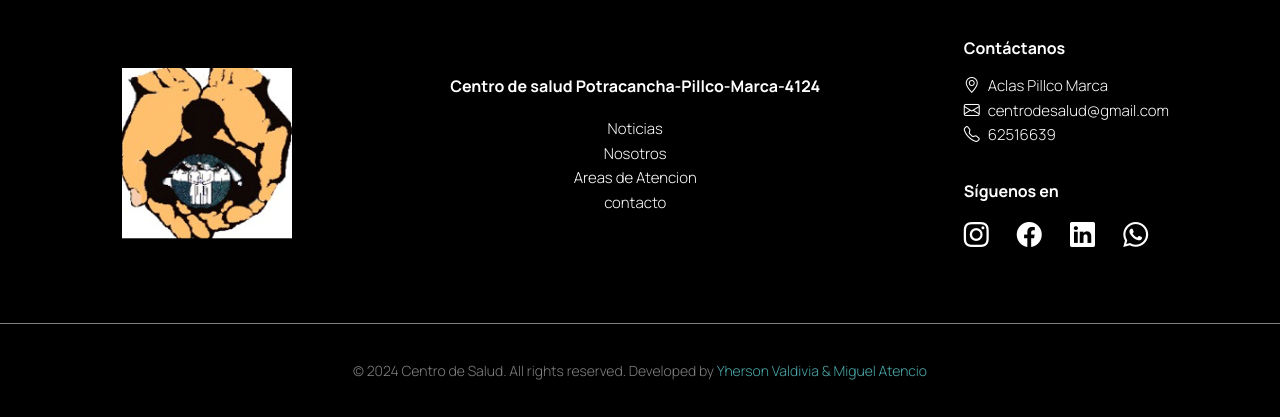
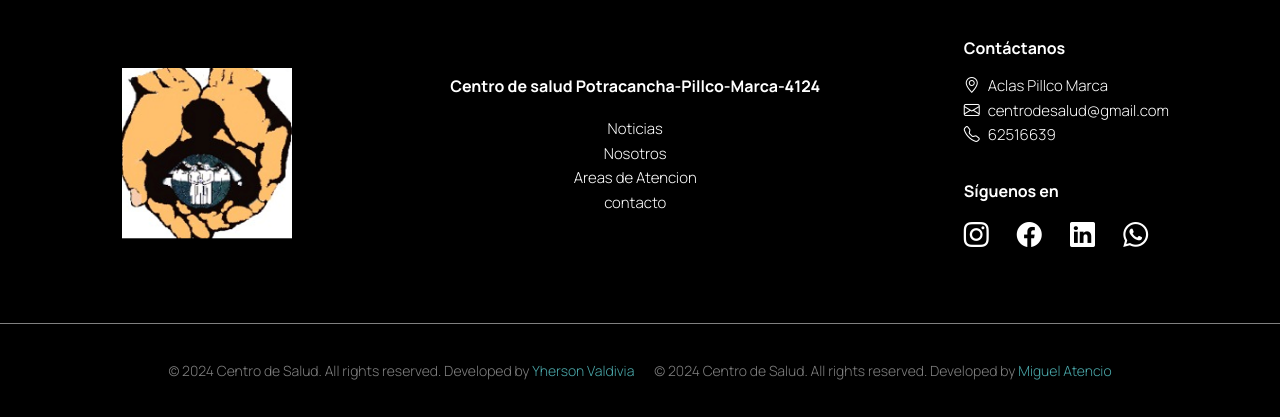
Before and after one commit to miguelitomasna/PF_Valdivia-master, a website: page index.html in a window 1280 px wide. Shown: the part 3688-4105 px from the top of the page. Drawn offline with nearby package versions, Linux system fonts and the light colour scheme.

Commit message:
footer terms

```diff
--- a/index.html
+++ b/index.html
@@ -35,8 +35,8 @@
                                 href="./pages/nosotros.html">Nosotros</a>
                         </li>
                         <li class="nav-item">
-                            <a class="nav-link tamano-link" aria-current="page"
-                                href="./pages/AreasdeAte.html">Areas de Atencion</a>
+                            <a class="nav-link tamano-link" aria-current="page" href="./pages/AreasdeAte.html">Areas de
+                                Atencion</a>
                         </li>
                         <li class="nav-item tamano-link">
                             <a class="nav-link tamano-link" href="./pages/contacto.html">Contacto</a>
@@ -200,7 +200,10 @@
                 </div>
             </div>
         </section>
-        <iframe src="https://www.google.com/maps/embed?pb=!1m18!1m12!1m3!1d3929.7044898440718!2d-76.251687225207!3d-9.958526190144795!2m3!1f0!2f0!3f0!3m2!1i1024!2i768!4f13.1!3m3!1m2!1s0x91a7c2bd75a59295%3A0x3d90e0efeba07b81!2sVacunaci%C3%B3n%20COVID-19%20-%20Potracancha!5e0!3m2!1ses!2sus!4v1716827729257!5m2!1ses!2sus" width="100%" height="450" style="border:0;" allowfullscreen="" loading="lazy" referrerpolicy="no-referrer-when-downgrade">
+        <iframe
+            src="https://www.google.com/maps/embed?pb=!1m18!1m12!1m3!1d3929.7044898440718!2d-76.251687225207!3d-9.958526190144795!2m3!1f0!2f0!3f0!3m2!1i1024!2i768!4f13.1!3m3!1m2!1s0x91a7c2bd75a59295%3A0x3d90e0efeba07b81!2sVacunaci%C3%B3n%20COVID-19%20-%20Potracancha!5e0!3m2!1ses!2sus!4v1716827729257!5m2!1ses!2sus"
+            width="100%" height="450" style="border:0;" allowfullscreen="" loading="lazy"
+            referrerpolicy="no-referrer-when-downgrade">
         </iframe>
 
     </main>
@@ -231,7 +234,8 @@
                 <div class="footer-contacto-redes">
                     <h3>Síguenos en</h3>
                     <a href=""><i class="bi bi-instagram"></i></a>
-                    <a href="https://www.facebook.com/p/Aclas-Pillcomarca-100053119094446/"><i class="bi bi-facebook"></i></a>
+                    <a href="https://www.facebook.com/p/Aclas-Pillcomarca-100053119094446/"><i
+                            class="bi bi-facebook"></i></a>
                     <a href=""><i class="bi bi-linkedin"></i></a>
                     <a
                         href="https://wa.me/927933142?text=Hola%20Miguel,%20necesito%20más%20información,%20por%20favor."><i
@@ -242,7 +246,11 @@
         <div class="footer-bottom">
             <p>© 2024 Centro de Salud. All rights reserved. Developed by
                 <span><a href="https://www.linkedin.com/in/yherson-valdivia-altez/" target="_blank">Yherson
-                        Valdivia & Miguel Atencio</a></span>
+                        Valdivia</a></span>
+            </p>
+            <p>© 2024 Centro de Salud. All rights reserved. Developed by
+                <span><a href="https://www.linkedin.com/in/yherson-valdivia-altez/" target="_blank">Miguel
+                        Atencio</a></span>
             </p>
         </div>
     </footer>
```
Also changed, not shown: pages/AreasdeAte.html (+8 -4 lines), pages/contacto.html (+4 -0 lines), pages/nosotros.html (+4 -0 lines).
